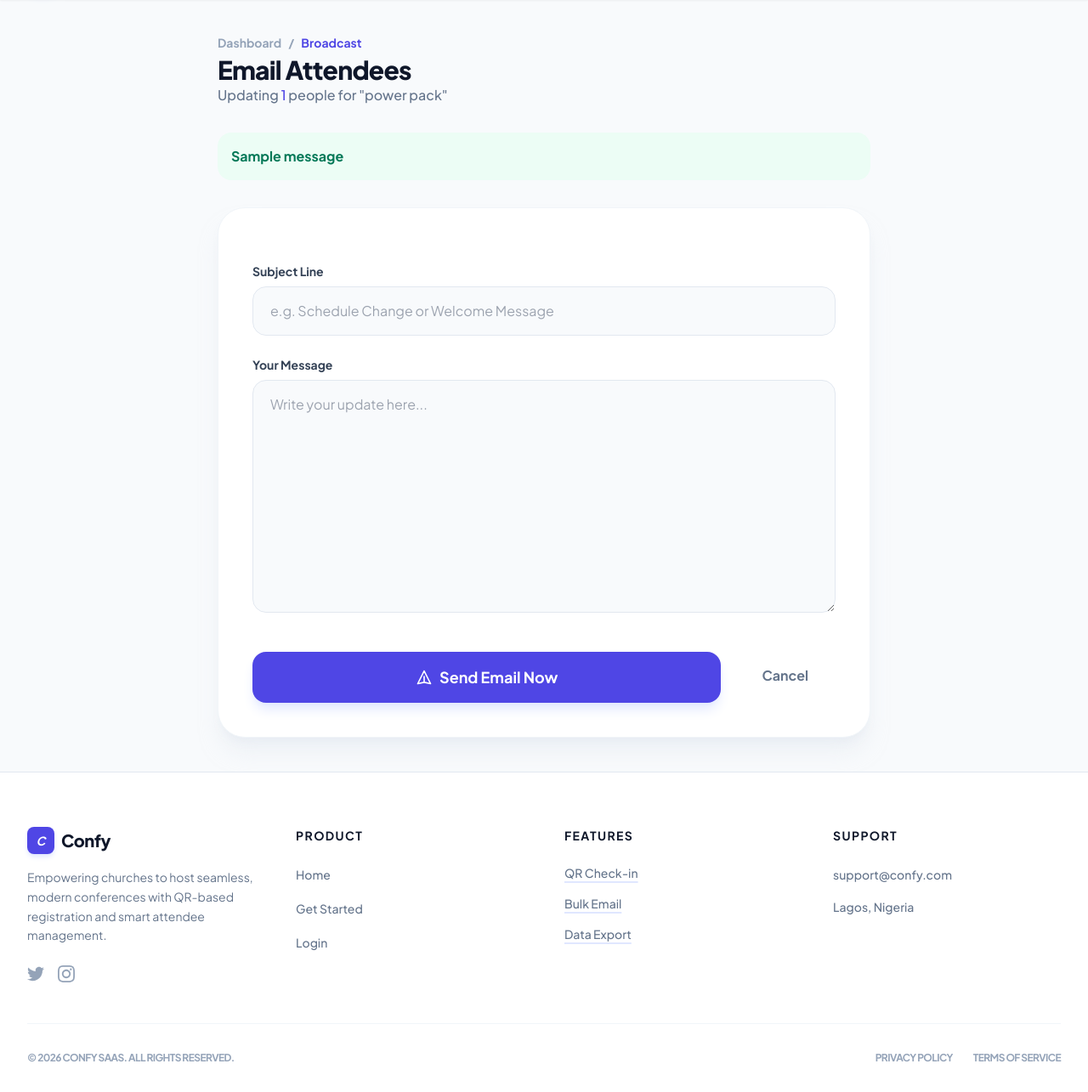
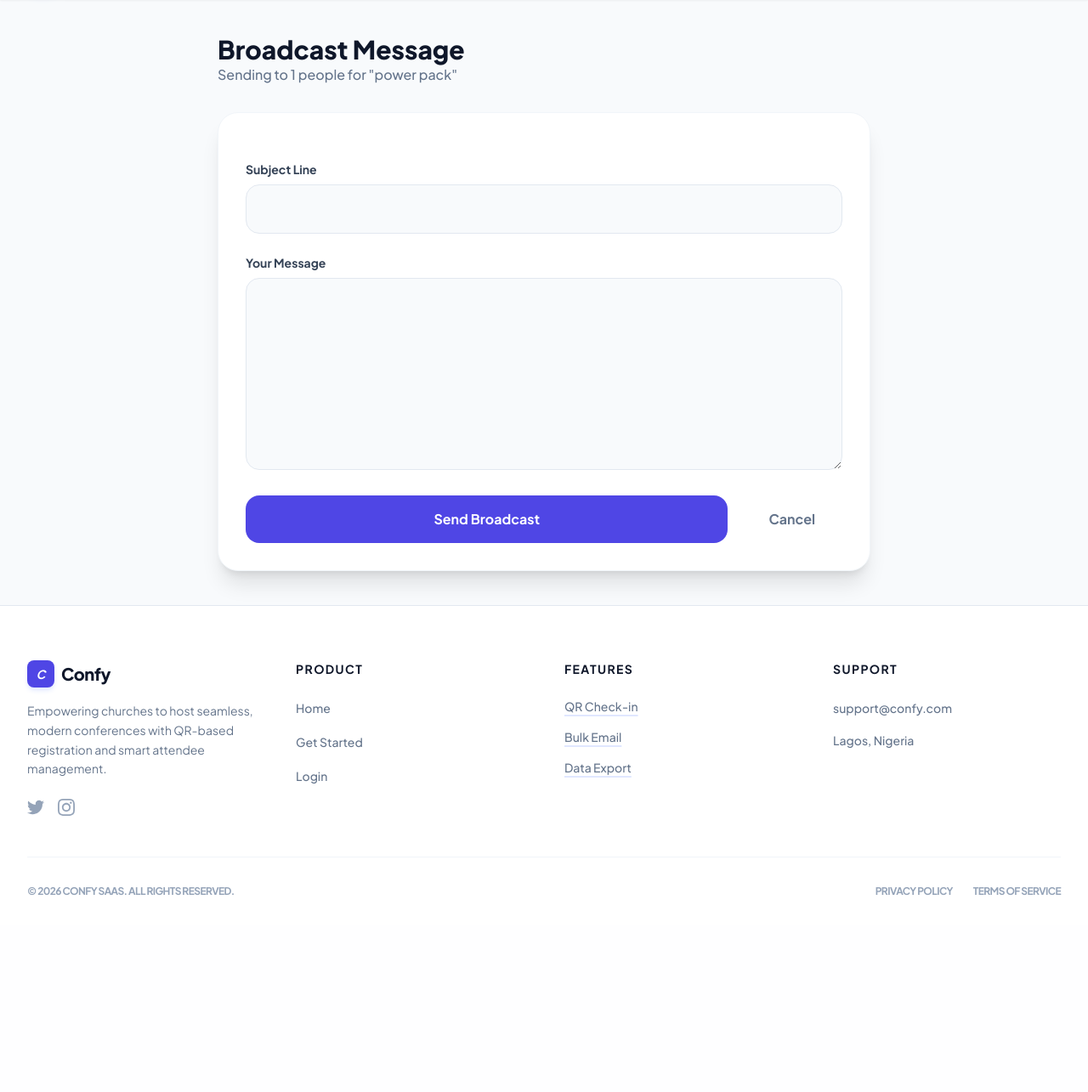
Before and after one commit to chibuikem-emmanuel/church__conf, a Django app: page /conference/1/broadcast/ in a window 1280 px wide. Shown: the part 65-1350 px from the top of the page at 85% size. After the commit the page ends 1118 px from the top, so only its background shows below. Run offline with Django 5.2, Linux system fonts and the light colour scheme; data comes from the database, SQL or seed files in the repository; tables that the repository leaves empty hold one stand-in row (values such as "Sample post"); one stand-in notice (Sample message) is shown; some libraries are stand-ins or nearby versions.

Commit message:
another more fixing of sending  email

```diff
--- a/confcore/settings.py
+++ b/confcore/settings.py
@@ -110,7 +110,9 @@ DATABASES = {
 EMAIL_BACKEND = 'django.core.mail.backends.smtp.EmailBackend'
 EMAIL_HOST = 'smtp-relay.brevo.com'
 EMAIL_PORT = 465
-EMAIL_USE_TLS = True
+EMAIL_USE_SSL = True
+EMAIL_USE_TLS = False
+EMAIL_TIMEOUT = 15
 EMAIL_HOST_USER = 'chizaramchibuikem@gmail.com'  # The login from Brevo
 EMAIL_HOST_PASSWORD = os.getenv('BREVO_PASSWORD') # The key you just generated
 DEFAULT_FROM_EMAIL = 'Confy <chizaramchibuikem@gmail.com>'
--- a/core/views.py
+++ b/core/views.py
@@ -188,34 +188,51 @@ def generate_qr(request, pk):
 
 # views.py
 
+
+
 def send_conference_broadcast(request, conf_id):
     conference = get_object_or_404(Conference, id=conf_id)
-    # Using 'attendee_set' if you didn't define a related_name
+    # Using attendee_set as the default reverse relationship
     attendees = conference.attendee_set.all()
 
     if request.method == "POST":
         subject = request.POST.get('subject')
         message_body = request.POST.get('message')
 
+        # Get list of all emails for this conference
         email_list = list(attendees.values_list('email', flat=True))
 
-        if email_list:
-            email = EmailMessage(
-                subject=f"[{conference.title}] {subject}",
-                body=message_body,
-                from_email=None,
-                to=[request.user.email],
-                bcc=email_list,
-            )
-            email.send()
-            messages.success(request, f"Message sent to {len(email_list)} attendees!")
-            return redirect('attendee_list', conf_id=conf_id) # Redirect AFTER sending
-        else:
-            messages.warning(request, "No attendees to message.")
+        if not email_list:
+            messages.warning(request, "There are no attendees registered for this conference.")
             return redirect('attendee_list', conf_id=conf_id)
 
-    # CRITICAL: This must be outside the 'if' block
-    # This handles the GET request to show the page
+        # Create the email object
+        email = EmailMessage(
+            subject=f"[{conference.title}] {subject}",
+            body=message_body,
+            from_email=None,  # Uses DEFAULT_FROM_EMAIL from settings
+            to=[request.user.email],  # Sends a copy to the admin
+            bcc=email_list,           # Hides recipient list from each other
+        )
+
+        try:
+            # fail_silently=False allows our 'except' block to catch the error
+            email.send(fail_silently=False)
+            messages.success(request, f"Broadcast successfully sent to {len(email_list)} attendees!")
+            return redirect('attendee_list', conf_id=conf_id)
+
+        except Exception as e:
+            # This prevents the '500 Internal Server Error' page
+            messages.error(request, f"Connection Error: Could not connect to mail server. {str(e)}")
+            # We stay on the same page so they don't lose their typed message
+            return render(request, 'compose_email.html', {
+                'conference': conference,
+                'attendees': attendees,
+                'subject': subject,
+                'message': message_body
+            })
+
+    # This handles the GET request to load the page initially
     return render(request, 'compose_email.html', {
         'conference': conference,
         'attendees': attendees
--- a/templates/compose_email.html
+++ b/templates/compose_email.html
@@ -2,58 +2,56 @@
 
 {% block content %}
 <div class="max-w-3xl mx-auto space-y-8">
-    <div class="flex items-center justify-between">
-        <div>
-            <div class="flex items-center gap-2 text-sm font-bold text-slate-400 mb-1">
-                <a href="/dashboard/" class="hover:text-indigo-600 transition">Dashboard</a>
-                <span>/</span>
-                <span class="text-indigo-600">Broadcast</span>
-            </div>
-            <h1 class="text-3xl font-extrabold text-slate-900 tracking-tight">Email Attendees</h1>
-            <p class="text-slate-500 font-medium">Updating <span class="text-indigo-600">{{ attendees.count }}</span> people for "{{ conference.title }}"</p>
-        </div>
+    <div>
+        <h1 class="text-3xl font-extrabold text-slate-900">Broadcast Message</h1>
+        <p class="text-slate-500 font-medium">Sending to {{ attendees.count }} people for "{{ conference.title }}"</p>
     </div>
 
-    {% if messages %}
-        {% for message in messages %}
-            <div class="p-4 rounded-2xl font-bold {% if message.tags == 'success' %}bg-emerald-50 text-emerald-700{% else %}bg-rose-50 text-rose-700{% endif %}">
-                {{ message }}
-            </div>
-        {% endfor %}
-    {% endif %}
-
-    <div class="bg-white rounded-[2rem] border border-slate-100 shadow-xl shadow-slate-200/50 overflow-hidden">
-        <form method="POST" class="p-8 md:p-10 space-y-6">
+    <div class="bg-white rounded-3xl border border-slate-100 shadow-xl overflow-hidden">
+        <form id="broadcastForm" method="POST" class="p-8 space-y-6">
             {% csrf_token %}
 
             <div>
                 <label class="block text-sm font-bold text-slate-700 mb-2">Subject Line</label>
-                <input type="text" name="subject" required
-                    placeholder="e.g. Schedule Change or Welcome Message"
-                    class="w-full px-5 py-4 bg-slate-50 border border-slate-200 rounded-2xl text-slate-900 focus:ring-4 focus:ring-indigo-50 focus:border-indigo-600 outline-none transition">
+                <input type="text" name="subject" required value="{{ subject|default:'' }}"
+                    class="w-full px-5 py-4 bg-slate-50 border border-slate-200 rounded-2xl focus:border-indigo-600 outline-none transition">
             </div>
 
             <div>
                 <label class="block text-sm font-bold text-slate-700 mb-2">Your Message</label>
-                <textarea name="message" required rows="10"
-                    placeholder="Write your update here..."
-                    class="w-full px-5 py-4 bg-slate-50 border border-slate-200 rounded-2xl text-slate-900 focus:ring-4 focus:ring-indigo-50 focus:border-indigo-600 outline-none transition"></textarea>
+                <textarea name="message" required rows="8"
+                    class="w-full px-5 py-4 bg-slate-50 border border-slate-200 rounded-2xl focus:border-indigo-600 outline-none transition">{{ message|default:'' }}</textarea>
             </div>
 
-            <div class="pt-4 flex flex-col sm:flex-row gap-4">
-                <button type="submit"
-                    class="flex-1 bg-indigo-600 text-white px-8 py-4 rounded-2xl font-bold text-lg hover:bg-indigo-700 transition shadow-lg shadow-indigo-100 flex items-center justify-center">
-                    <svg class="w-5 h-5 mr-2" fill="none" stroke="currentColor" viewBox="0 0 24 24">
-                        <path stroke-linecap="round" stroke-linejoin="round" stroke-width="2" d="M12 19l9 2-9-18-9 18 9-2zm0 0v-8" />
-                    </svg>
-                    Send Email Now
+            <div class="flex gap-4">
+                <button type="submit" id="submitBtn"
+                    class="flex-1 bg-indigo-600 text-white px-8 py-4 rounded-2xl font-bold hover:bg-indigo-700 transition flex items-center justify-center disabled:opacity-70">
+
+                    <span id="btnText">Send Broadcast</span>
+
+                    <span id="spinner" class="hidden">
+                        <svg class="animate-spin h-5 w-5 text-white" xmlns="http://www.w3.org/2000/svg" fill="none" viewBox="0 0 24 24">
+                            <circle class="opacity-25" cx="12" cy="12" r="10" stroke="currentColor" stroke-width="4"></circle>
+                            <path class="opacity-75" fill="currentColor" d="M4 12a8 8 0 018-8V0C5.373 0 0 5.373 0 12h4zm2 5.291A7.962 7.962 0 014 12H0c0 3.042 1.135 5.824 3 7.938l3-2.647z"></path>
+                        </svg>
+                    </span>
                 </button>
-                <a href="/attendees/{{ conference.id }}/"
-                   class="px-8 py-4 text-slate-500 font-bold hover:bg-slate-50 rounded-2xl transition text-center">
-                    Cancel
-                </a>
+                <a href="{% url 'attendee_list' conference.id %}" class="px-8 py-4 text-slate-500 font-bold">Cancel</a>
             </div>
         </form>
     </div>
 </div>
+
+<script>
+    const form = document.getElementById('broadcastForm');
+    const btn = document.getElementById('submitBtn');
+    const btnText = document.getElementById('btnText');
+    const spinner = document.getElementById('spinner');
+
+    form.addEventListener('submit', function() {
+        btn.disabled = true;
+        btnText.classList.add('hidden');
+        spinner.classList.remove('hidden');
+    });
+</script>
 {% endblock %}
```
